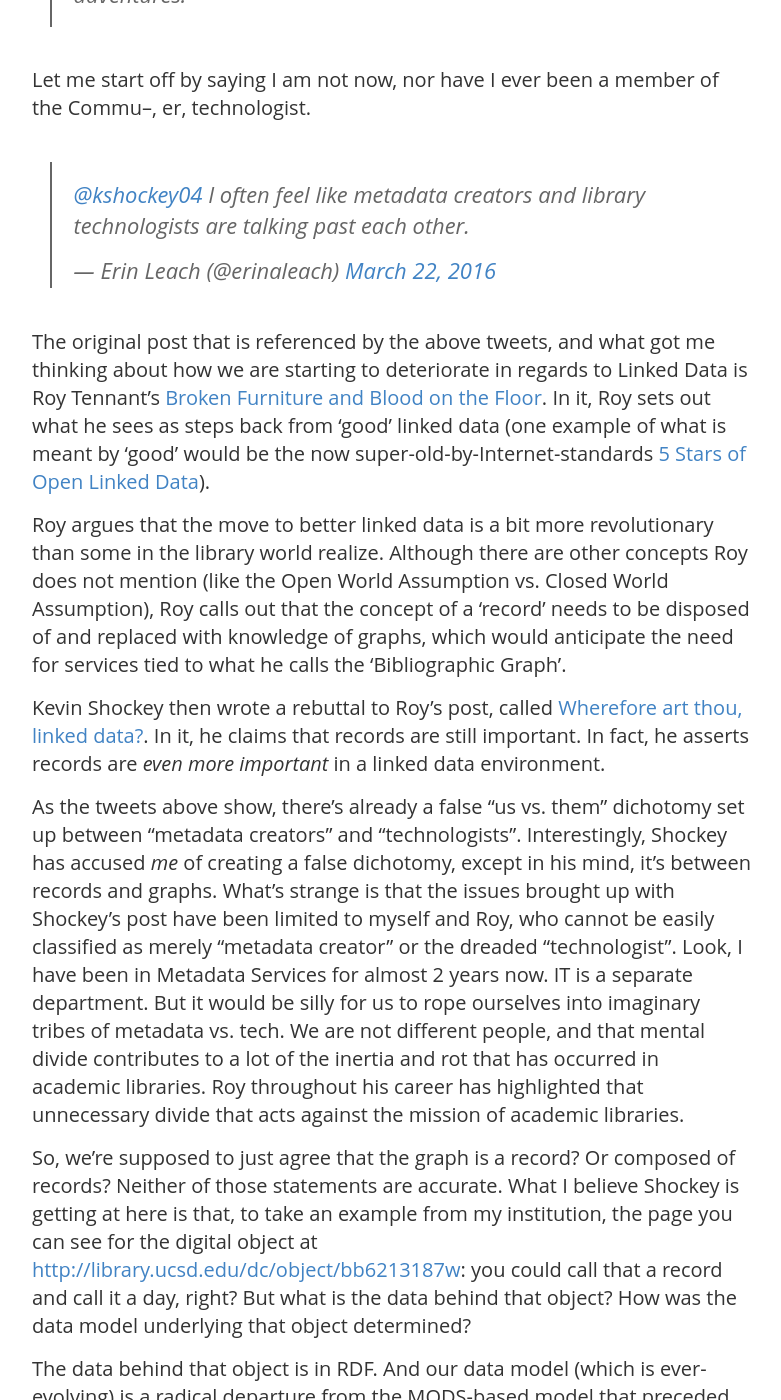
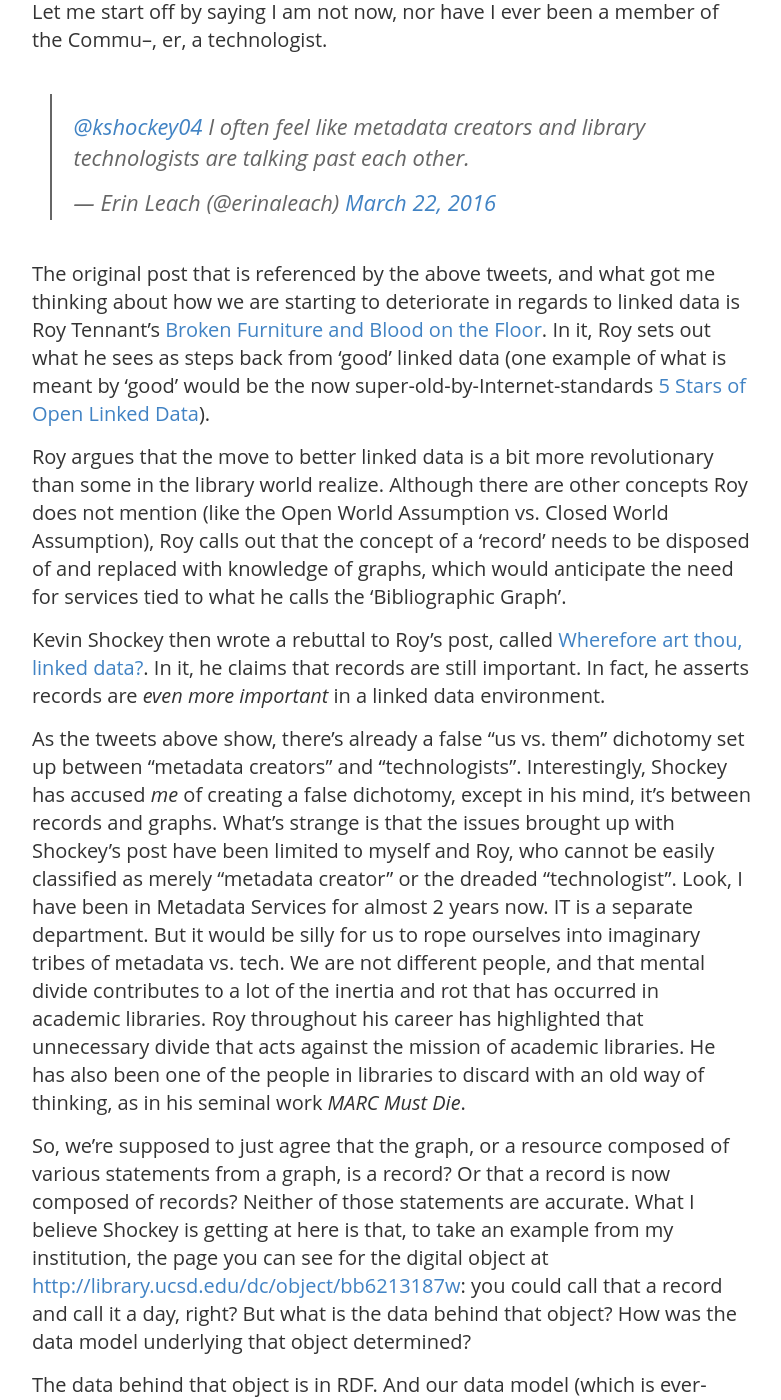
Before and after one commit to remerjohnson/remerjohnson.github.io, a Jekyll site: the page built from _posts/2016-3-23-tilting-windmills-linked-data-you.md, in a window 1280 px wide and 1400 px high, scrolled down 1084 px. Shown: the whole window, without its empty margins (248-1029 px from the left). Built offline with Jekyll 4.4.1, drawn with Linux system fonts in a browser that asks for light colours; nearby versions of some CDN libraries; comment, search, counter and statistics services are not loaded; some of the changed text lies outside the part shown.

Commit message:
Updated post

```diff
--- a/_posts/2016-3-23-tilting-windmills-linked-data-you.md
+++ b/_posts/2016-3-23-tilting-windmills-linked-data-you.md
@@ -1,6 +1,6 @@
 ---
 layout: post
-title: Tilting at Windmills, Linked Data, and You
+title: Tilting at Windmills of Linked Data
 ---
 
 ![](https://upload.wikimedia.org/wikipedia/commons/a/a4/The_adventures_of_Don_Quixote_abridged_from_the_original_edition_by_W.M._Thackeray_%281912%29_%2814764731554%29.jpg "See those thirty or so technologists?")
@@ -11,20 +11,20 @@
 >"Now look, your grace," said Sancho, "what you see over there aren't giants, but windmills, and what seems to be arms are just their sails, that go around in the wind and turn the millstone."
 >"Obviously," replied Don Quixote, "you don't know much about adventures.”
 
-Let me start off by saying I am not now, nor have I ever been a member of the Commu--, er, technologist.
+Let me start off by saying I am not now, nor have I ever been a member of the Commu--, er, a technologist.
 
 <blockquote class="twitter-tweet" data-lang="en"><p lang="en" dir="ltr"><a href="https://twitter.com/kshockey04">@kshockey04</a> I often feel like metadata creators and library technologists are talking past each other.</p>&mdash; Erin Leach (@erinaleach) <a href="https://twitter.com/erinaleach/status/712291193682526209">March 22, 2016</a></blockquote>
 <script async src="//platform.twitter.com/widgets.js" charset="utf-8"></script>
 
-The original post that is referenced by the above tweets, and what got me thinking about how we are starting to deteriorate in regards to Linked Data is Roy Tennant's [Broken Furniture and Blood on the Floor](http://www.thedigitalshift.com/2016/02/roy-tennant-digital-libraries/broken-furniture-and-blood-on-the-floor/). In it, Roy sets out what he sees as steps back from 'good' linked data (one example of what is meant by 'good' would be the now super-old-by-Internet-standards [5 Stars of Open Linked Data](https://www.w3.org/DesignIssues/LinkedData.html)).
+The original post that is referenced by the above tweets, and what got me thinking about how we are starting to deteriorate in regards to linked data is Roy Tennant's [Broken Furniture and Blood on the Floor](http://www.thedigitalshift.com/2016/02/roy-tennant-digital-libraries/broken-furniture-and-blood-on-the-floor/). In it, Roy sets out what he sees as steps back from 'good' linked data (one example of what is meant by 'good' would be the now super-old-by-Internet-standards [5 Stars of Open Linked Data](https://www.w3.org/DesignIssues/LinkedData.html)).
 
 Roy argues that the move to better linked data is a bit more revolutionary than some in the library world realize. Although there are other concepts Roy does not mention (like the Open World Assumption vs. Closed World Assumption), Roy calls out that the concept of a 'record' needs to be disposed of and replaced with knowledge of graphs, which would anticipate the need for services tied to what he calls the 'Bibliographic Graph'.
 
 Kevin Shockey then wrote a rebuttal to Roy's post, called [Wherefore art thou, linked data?](https://kshockey.github.io//2016/03/22/wherefore-linked-data). In it, he claims that records are still important. In fact, he asserts records are _even more important_ in a linked data environment.
 
-As the tweets above show, there's already a false "us vs. them" dichotomy set up between "metadata creators" and "technologists". Interestingly, Shockey has accused _me_ of creating a false dichotomy, except in his mind, it's between records and graphs. What's strange is that the issues brought up with Shockey's post have been limited to myself and Roy, who cannot be easily classified as merely "metadata creator" or the dreaded "technologist". Look, I have been in Metadata Services for almost 2 years now. IT is a separate department. But it would be silly for us to rope ourselves into imaginary tribes of metadata vs. tech. We are not different people, and that mental divide contributes to a lot of the inertia and rot that has occurred in academic libraries. Roy throughout his career has highlighted that unnecessary divide that acts against the mission of academic libraries.
+As the tweets above show, there's already a false "us vs. them" dichotomy set up between "metadata creators" and "technologists". Interestingly, Shockey has accused _me_ of creating a false dichotomy, except in his mind, it's between records and graphs. What's strange is that the issues brought up with Shockey's post have been limited to myself and Roy, who cannot be easily classified as merely "metadata creator" or the dreaded "technologist". Look, I have been in Metadata Services for almost 2 years now. IT is a separate department. But it would be silly for us to rope ourselves into imaginary tribes of metadata vs. tech. We are not different people, and that mental divide contributes to a lot of the inertia and rot that has occurred in academic libraries. Roy throughout his career has highlighted that unnecessary divide that acts against the mission of academic libraries. He has also been one of the people in libraries to discard with an old way of thinking, as in his seminal work _MARC Must Die_.
 
-So, we're supposed to just agree that the graph is a record? Or composed of records? Neither of those statements are accurate. What I believe Shockey is getting at here is that, to take an example from my institution, the page you can see for the digital object at [http://library.ucsd.edu/dc/object/bb6213187w](http://library.ucsd.edu/dc/object/bb6213187w): you could call that a record and call it a day, right? But what is the data behind that object? How was the data model underlying that object determined?
+So, we're supposed to just agree that the graph, or a resource composed of various statements from a graph, is a record? Or that a record is now composed of records? Neither of those statements are accurate. What I believe Shockey is getting at here is that, to take an example from my institution, the page you can see for the digital object at [http://library.ucsd.edu/dc/object/bb6213187w](http://library.ucsd.edu/dc/object/bb6213187w): you could call that a record and call it a day, right? But what is the data behind that object? How was the data model underlying that object determined?
 
 The data behind that object is in RDF. And our data model (which is ever-evolving) is a radical departure from the MODS-based model that preceded it. The reason is because we are moving from records to a graph. Everything we assert in this object is a series of triples and part of a giant triplestore.
 
@@ -32,10 +32,10 @@
 
 In a linked data environment, however, I know that the typo must be at the URI (in our case, an ARK) for the name/entity 'Newell Booth'. That's at http://library.ucsd.edu/ark:/20775/bb49503739 (Don't bother trying to navigate to that). I can use a handy tool we have to visit that ARK, and edit the value. Once that occurs, the change will disseminate to any object that contains that URI. In fact, the object I linked initially may display the name as a hyperlink, but that text _does not actually occur in the object's data_. The system pulls the text via the URI. You could imagine the same thing happening if we had a LoC URI, except I can't really edit those, can I? Can I just ask LoC for this 'record'?
 
-We could wave our hands and say, well, this doesn't matter: that object is still a record. Fine. But you cannot deny that conforming to the records-based environment will prevent you from designing good linked data models and ontologies. Because you will make assumptions that eventually run counter to the underlying RDF model. It has occurred in BIBFRAME multiple times, as when they had a property _\<bf:authorizedAccessPoint\>_ but then realized, why not just use _\<rdfs:label\>?_ And it will continue to occur as people realize, wait, why do we keep saying there should be more FRBR in BIBFRAME, when FRBR and RDF concepts are different in important ways? As Karen Coyle points out:
+We could wave our hands and say, well, this doesn't matter: that object is still a record. Fine. [I disagree with you](https://youtu.be/hdT6SH0QzZ0?t=6m35s), but fine. However, you _cannot_ deny that conforming to the records-based environment will prevent you from designing good linked data models and ontologies. Because you will make assumptions that eventually run counter to the underlying RDF model. It has occurred in BIBFRAME multiple times, as when they had a property _\<bf:authorizedAccessPoint\>_ but then realized, why not just use _\<rdfs:label\>?_ And it will continue to occur as people realize, wait, why do we keep saying there should be more FRBR in BIBFRAME, when FRBR and RDF concepts are different in important ways? As Karen Coyle points out:
 
 >The main point is that there are so many contradictions within FRBR that we really must see it as a flawed model, something that needs to be fixed before we try to do anything with it. Yet, for much of the library world it is being taken as gospel - and not just gospel, but the model for our future data standards.
 
-And yet, we have _\<bf:hasExpression\>_. Is it crazy to suggest this has arisen out of conformance to record-based thinking, and not incorporating enough entity-based thinking? I don't.
+And yet, we have _\<bf:hasExpression\>_. Is it crazy to suggest this has arisen out of conformance to past thinking, accepting that past mentality as gospel, and not incorporating enough new ways of thinking? I don't.
 
-So, call it a record. But heed Roy's words, regardless, because he's making very good points.
+So, call it a record if you like. But heed Roy's overall message regardless, because he's making very good points.
```
